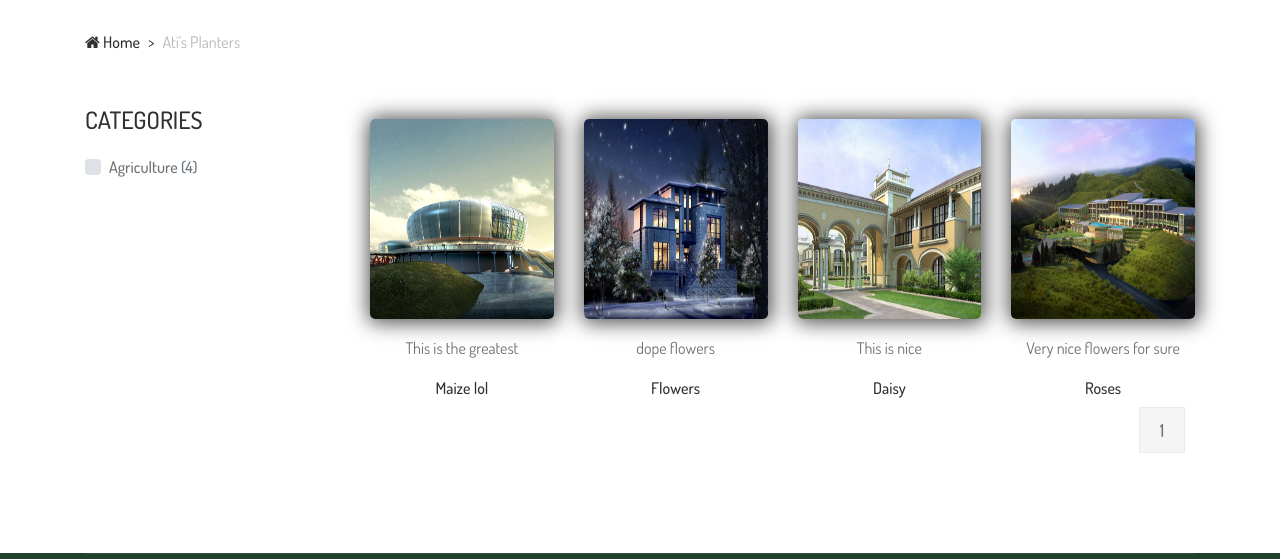
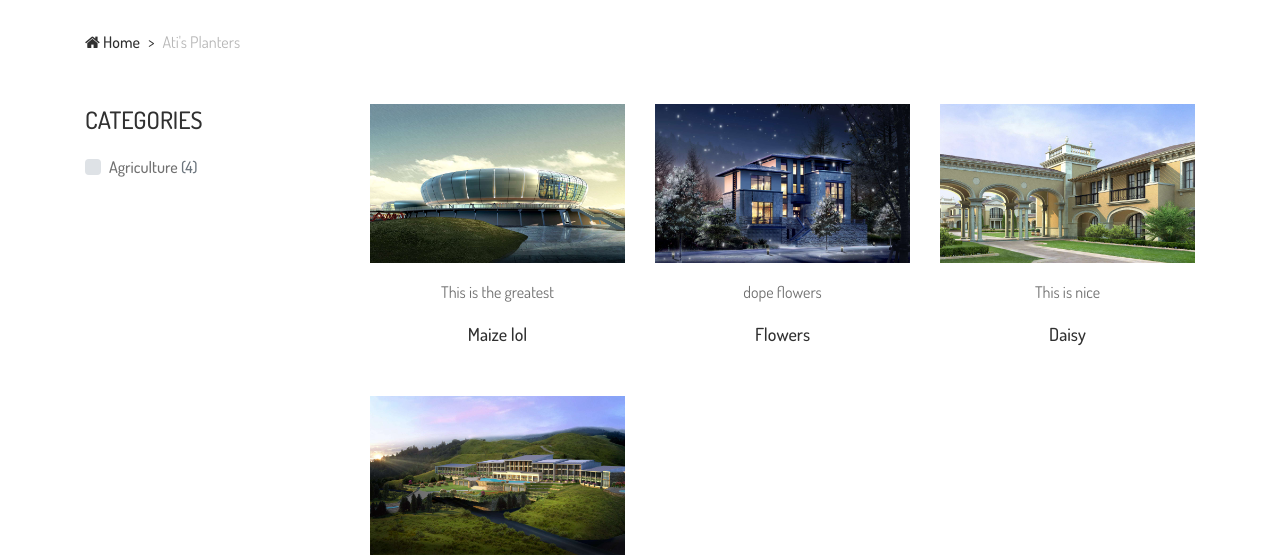
Before and after one commit to Mzatilife/atikonda, a PHP site: page /shop.php in a window 1280 px wide. Shown: the part 350-909 px from the top of the page. Run offline with PHP 8.4, Linux system fonts and the light colour scheme; data comes from the database, SQL or seed files in the repository; grey boxes are pictures that could not be loaded.

Commit message:
undo all

```diff
--- a/shop.php
+++ b/shop.php
@@ -124,16 +124,18 @@ $profile = new ProfileContr;
                             foreach ($row as $rw) {
                             ?>
                                 <!-- Single Product Area -->
-                                <div class="col-sm-12 col-md-3 T-Shirt">
-                                    <div class="single-portfolio">
-                                        <a href="./img/plants/<?php echo $rw['image'] ?>"
-                                                class="image-link" >
-                                        <img src="./img/plants/<?php echo $rw['image'] ?>">
-                                        </a>
-                                    </div>
-                                    <div class="product-info mt-15 text-center">
-                                            <p><?php echo $rw['plant_description'] ?></p>
+                                <div class="col-12 col-sm-6 col-lg-4">
+                                    <div class="single-product-area mb-50">
+                                        <!-- Product Image -->
+                                        <div class="product-img">
+                                            <img src="./img/plants/<?php echo $rw['image'] ?>" alt="">
+                                        </div>
+                                        <!-- Product Info -->
+                                        <div class="product-info mt-15 text-center">
+                                                <p><?php echo $rw['plant_description'] ?></p>
+
                                             <h6><?php echo $rw['plant_name'] ?></h6>
+                                        </div>
                                     </div>
                                 </div>
                             <?php
```
